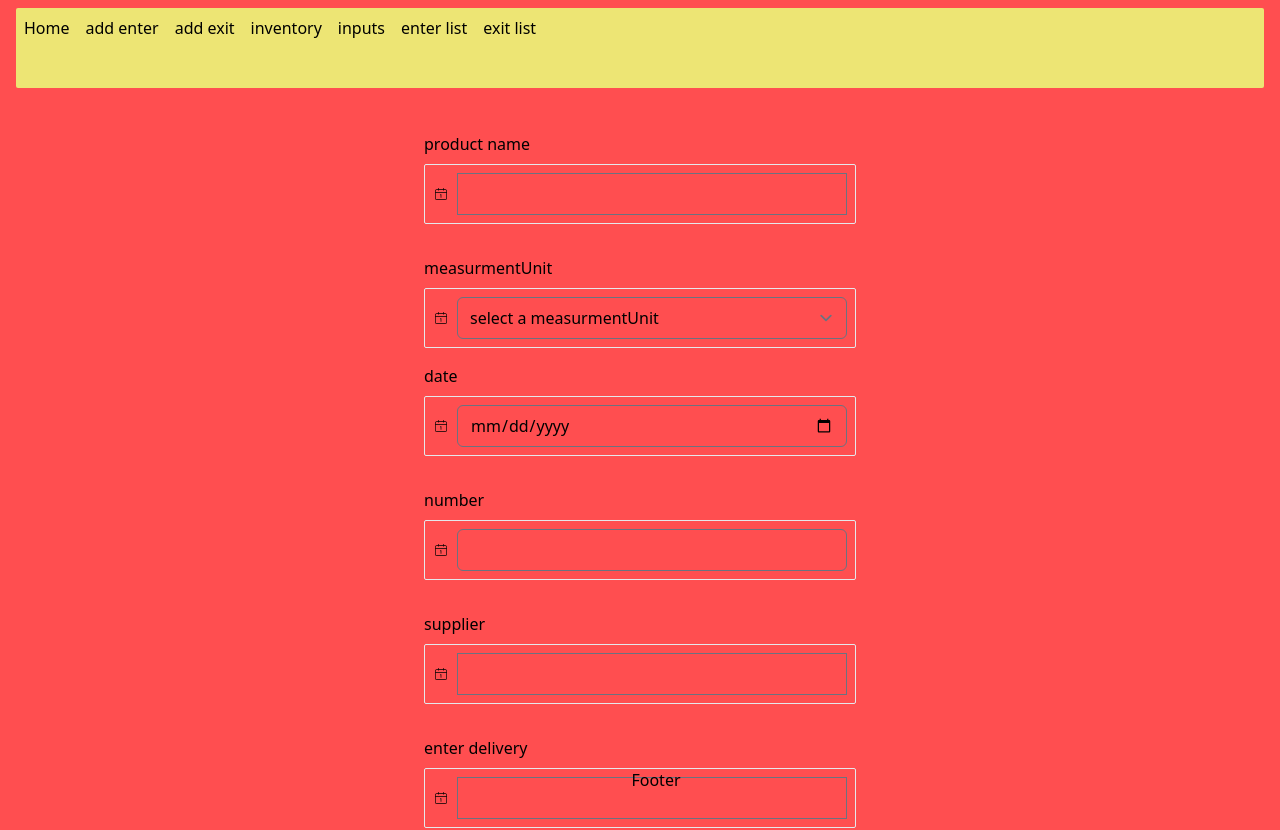
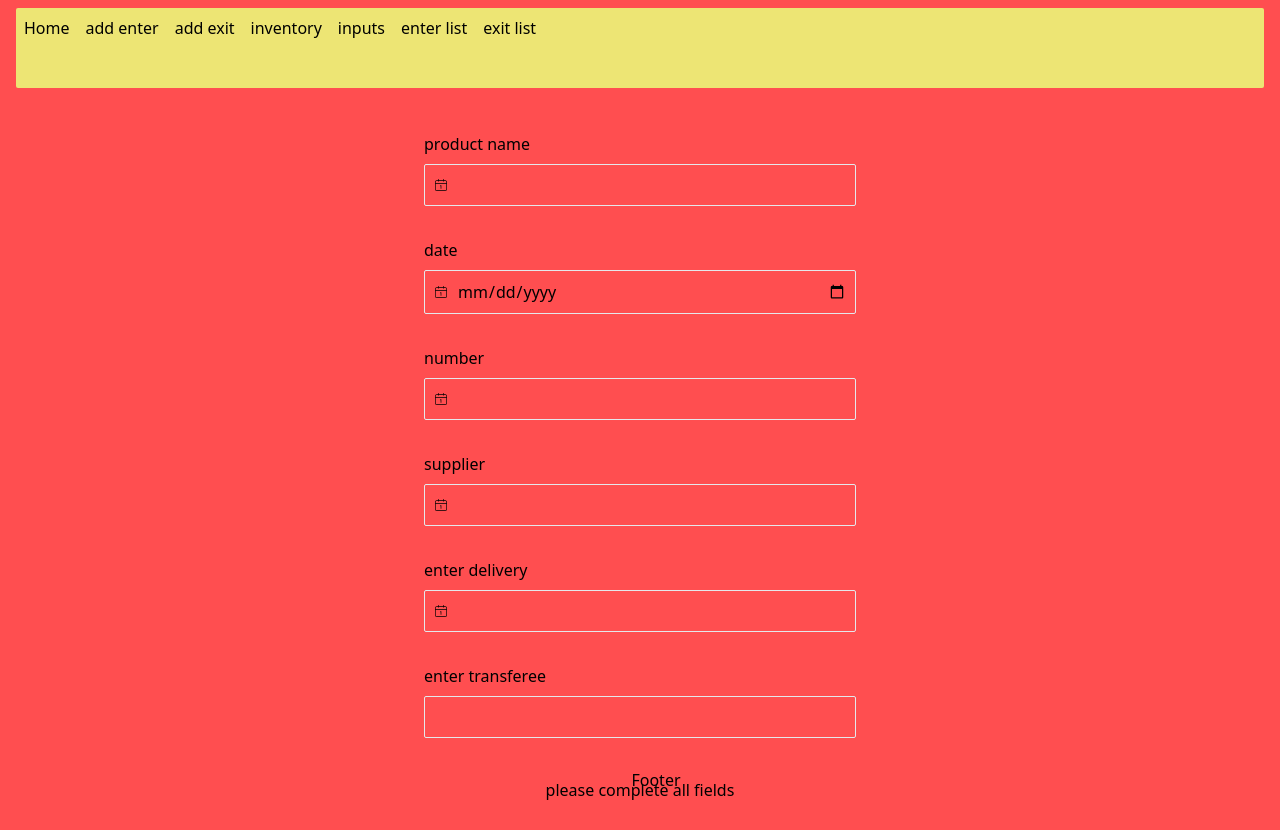
Before and after one commit to Arman-Abbasian/inventory_app_with_react_router_dom_persianVersion, a React (Create React App) app: page /Enter in a window 1280 px wide. Shown: the top 830 px of the page. Built offline with nearby package versions, Linux system fonts and the light colour scheme; data requests are answered from the project's data file; the HTML template or start-up script is replaced by a standard one.

Commit message:
some changes

```diff
--- a/src/common/Input.jsx
+++ b/src/common/Input.jsx
@@ -5,11 +5,11 @@ const Input = ({name,type="text",formik,logo,label}) => {
             <label className="flex w-full" htmlFor={`${name}`}>{label}</label>
             <div className="border rounded-sm focus:border-2 flex items-center w-full p-2 gap-2">
                 <span>{logo}</span>
-                <input className="form-input w-full rounded-md outline-none flex-1 bg-transparent" type={type} id={`${name}`}  name={`${name}`} {...formik.getFieldProps({name})} />
+                <input className=" w-full rounded-md border-none focus:border-none focus:outline-none flex-1 bg-transparent" type={type} id={`${name}`}  name={`${name}`} {...formik.getFieldProps({name})} />
             </div>
         </div>
 
-        <div>{formik.errors[name] && formik.touched[name] && <p className="text-primaty_red">{formik.errors[name]}</p>}</div>
+        <div>{formik.errors[name] && formik.touched[name] && <p className="text-primary_yellow">{formik.errors[name]}</p>}</div>
         </>
      );
 }
--- a/src/pages/Enter.jsx
+++ b/src/pages/Enter.jsx
@@ -62,9 +62,6 @@ const Enter = () => {
                 <SearchSelect options={options.productName} name="productName" label="product name" formik={formik} logo={<CiCalendarDate />} />
                 }
                 {options.productName &&
-                <SelectOptions options={options.measurmentUnit} name="measurmentUnit" label="measurment unit" formik={formik} logo={<CiCalendarDate />} />
-                }
-                {options.productName &&
                 <Input type="date" name="date" label="date" formik={formik} logo={<CiCalendarDate />} />
                 }
                 {options.productName &&
--- a/src/pages/EnterItem.jsx
+++ b/src/pages/EnterItem.jsx
@@ -88,9 +88,6 @@ const EnterItem = () => {
                 <SearchSelect options={options.productName} name="productName" formik={formik} logo={<CiCalendarDate />} />
                 }
                 {options.productName &&
-                <SelectOptions options={options.measurmentUnit} name="measurmentUnit" formik={formik} logo={<CiCalendarDate />} />
-                }
-                {options.productName &&
                 <Input type="date" name="date" label="date" formik={formik} logo={<CiCalendarDate />} />
                 }
                 {options.productName &&
--- a/tailwind.config.js
+++ b/tailwind.config.js
@@ -16,7 +16,7 @@ module.exports = {
     aspectRatio: false,
   },
   plugins: [
-    require('@tailwindcss/forms'),
+    // require('@tailwindcss/forms'),
     require('@tailwindcss/aspect-ratio')
   ],
 }
```
